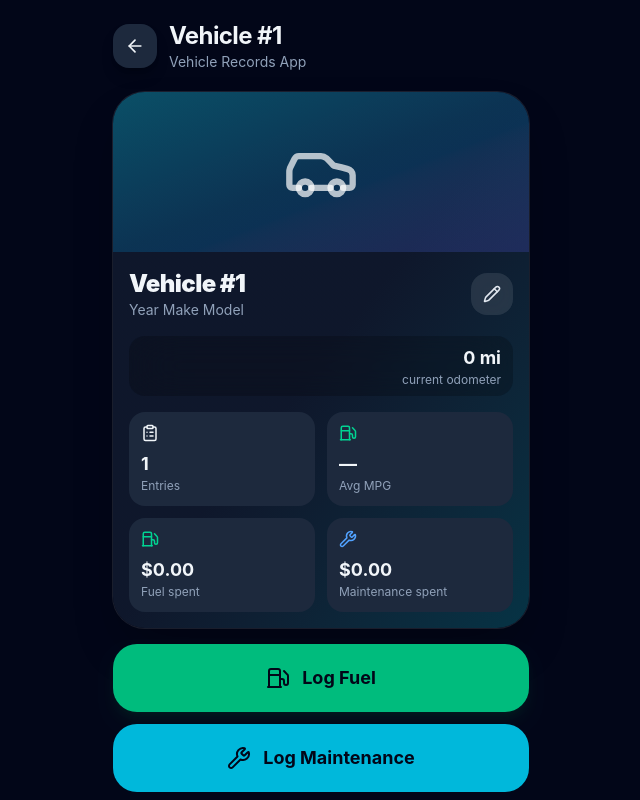
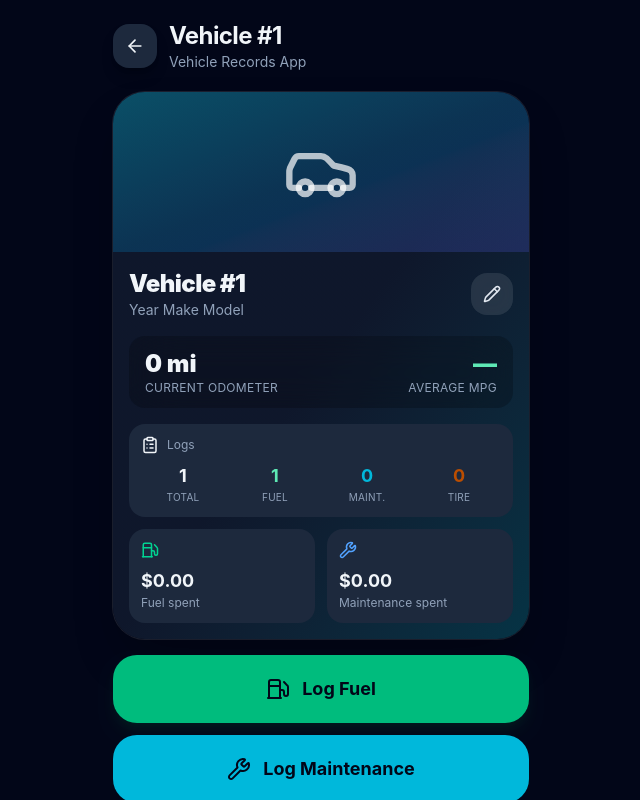
Before and after one commit to braket55/vehicle-records-app, a React (Vite) app: page / in a window 1280 px wide. Both pictures are taken after a click on the button 640 px from the left and 242 px from the top of the page. Shown: the top 800 px of the page, without its empty margins (319-959 px from the left). Built offline with nearby package versions, Linux system fonts and the light colour scheme.

Commit message:
Update colors of buttons

```diff
--- a/src/App.jsx
+++ b/src/App.jsx
@@ -1081,7 +1081,7 @@ function GarageScreen({ state, onSelectVehicle, onAddVehicle, onExportBackup, on
                   </div>
                 </div>
                 <div className="mt-4 grid grid-cols-2 gap-2 text-sm">
-                  <StatPill label="Logs" value={`${stats.fuelCount} fuel • ${vehicle.entries.filter((entry) => entry.type === "maintenance").length} maintenance`} />
+                  <StatPill label="Total Logs" value={vehicle.entries.length} />
                   <StatPill label="Avg MPG" value={stats.avgMpg ? number(stats.avgMpg, 1) : "—"} />
                 </div>
               </div>
@@ -1174,6 +1174,9 @@ function getMaintenanceProgressClasses(
 
 function VehicleDashboard({ vehicle, onLogFuel, onLogMaintenance, onManageSchedule, onManageTires, onViewStats, onEditVehicle, onEditEntry, onDeleteEntry }) {
   const stats = calculateFuelStats(vehicle);
+  const fuelLogCount = vehicle.entries.filter((entry) => entry.type === "fuel").length;
+  const maintenanceLogCount = vehicle.entries.filter((entry) => entry.type === "maintenance").length;
+  const tireLogCount = vehicle.entries.filter((entry) => entry.type === "tire").length;
   const currentOdometer = getCurrentOdometer(vehicle);
   const reminders = calculateMaintenanceReminders(vehicle);
   const shouldOpenMaintenanceStatus = reminders.some((reminder) =>
@@ -1224,17 +1227,97 @@ function VehicleDashboard({ vehicle, onLogFuel, onLogMaintenance, onManageSchedu
             </button>
           </div>
 
-          <div className="mb-4 rounded-2xl bg-black/20 px-3 py-2 text-right backdrop-blur-xl">
-            <div className="text-lg font-bold">{number(currentOdometer)} mi</div>
-            <div className="text-xs text-slate-400">current odometer</div>
+          <div className="mb-4 rounded-2xl bg-black/20 px-4 py-3 backdrop-blur-xl">
+            <div className="grid grid-cols-2 gap-4">
+
+              <div>
+                <div className="text-2xl font-black">
+                  {number(currentOdometer)} mi
+                </div>
+
+                <div className="text-xs text-slate-400 uppercase tracking-wide">
+                  Current Odometer
+                </div>
+              </div>
+
+              <div className="text-right">
+                <div className="text-2xl font-black text-emerald-300">
+                  {stats.avgMpg ? number(stats.avgMpg, 1) : "—"}
+                </div>
+
+                <div className="text-xs text-slate-400 uppercase tracking-wide">
+                  Average MPG
+                </div>
+              </div>
+
+            </div>
           </div>
 
           <div className="grid grid-cols-2 gap-3">
-            <DashboardStat icon={<ClipboardList size={18} className="text-slate-100" />} label="Entries" value={vehicle.entries.length} />
-            <DashboardStat icon={<Fuel size={18} className="text-emerald-400" />} label="Avg MPG" value={stats.avgMpg ? number(stats.avgMpg, 1) : "—"} />
-            <DashboardStat icon={<Fuel size={18} className="text-emerald-400" />} label="Fuel spent" value={currency(stats.totalFuelCost)} />
-            <DashboardStat icon={<Wrench size={18} className="text-blue-400" />} label="Maintenance spent" value={currency(stats.totalMaintenanceCost)} />
+
+            <div className="col-span-2 rounded-2xl bg-slate-800 p-3">
+              <div className="mb-2 flex items-center gap-2">
+                <ClipboardList size={18} className="text-slate-100" />
+                <div className="text-xs text-slate-400">Logs</div>
+              </div>
+
+              <div className="grid grid-cols-4 gap-2 text-center">
+                <div>
+                  <div className="text-lg font-bold">
+                    {vehicle.entries.length}
+                  </div>
+
+                  <div className="text-[10px] uppercase tracking-wide text-slate-400">
+                    Total
+                  </div>
+                </div>
+
+                <div>
+                  <div className="text-lg font-bold text-emerald-300">
+                    {fuelLogCount}
+                  </div>
+
+                  <div className="text-[10px] uppercase tracking-wide text-slate-400">
+                    Fuel
+                  </div>
+                </div>
+
+                <div>
+                  <div className="text-lg font-bold text-cyan-500">
+                    {maintenanceLogCount}
+                  </div>
+
+                  <div className="text-[10px] uppercase tracking-wide text-slate-400">
+                    Maint.
+                  </div>
+                </div>
+
+                <div>
+                  <div className="text-lg font-bold text-amber-700">
+                    {tireLogCount}
+                  </div>
+
+                  <div className="text-[10px] uppercase tracking-wide text-slate-400">
+                    Tire
+                  </div>
+                </div>
+              </div>
+            </div>
+
+            <DashboardStat
+              icon={<Fuel size={18} className="text-emerald-400" />}
+              label="Fuel spent"
+              value={currency(stats.totalFuelCost)}
+            />
+
+            <DashboardStat
+              icon={<Wrench size={18} className="text-blue-400" />}
+              label="Maintenance spent"
+              value={currency(stats.totalMaintenanceCost)}
+            />
+
           </div>
+
         </div>
       </div>
 
@@ -1245,7 +1328,7 @@ function VehicleDashboard({ vehicle, onLogFuel, onLogMaintenance, onManageSchedu
         <button onClick={onLogMaintenance} className="flex items-center justify-center gap-3 rounded-3xl bg-cyan-500 px-5 py-5 text-lg font-bold text-slate-950 shadow-cyan-950/40">
           <Wrench size={24} /> Log Maintenance
         </button>
-        <button onClick={onManageTires} className="flex items-center justify-center gap-3 rounded-3xl bg-slate-800 px-5 py-4 text-base font-bold text-slate-100 shadow-lg shadow-black/20">
+        <button onClick={onManageTires} className="flex items-center justify-center gap-3 rounded-3xl bg-amber-700/80 px-5 py-4 text-base font-bold text-slate-100 shadow-lg shadow-black/20">
           <CircleDot size={22} /> Tire Sets
         </button>
         <button onClick={onViewStats} className="flex items-center justify-center gap-3 rounded-3xl bg-indigo-500 px-5 py-4 text-base font-bold text-white shadow-lg shadow-indigo-950/30">
```
